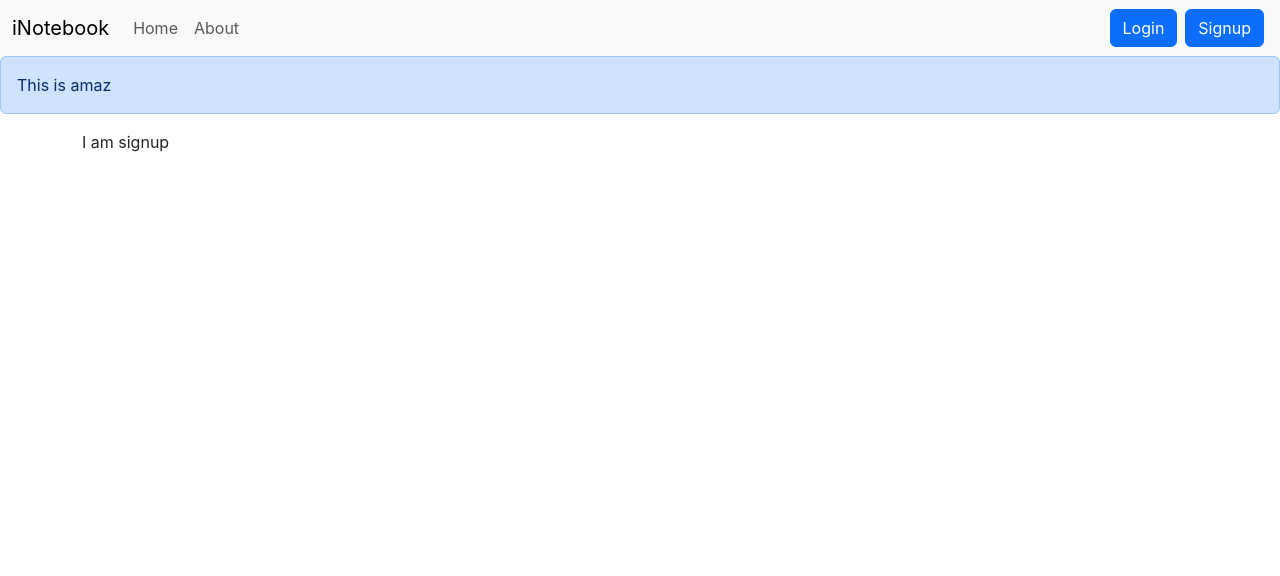
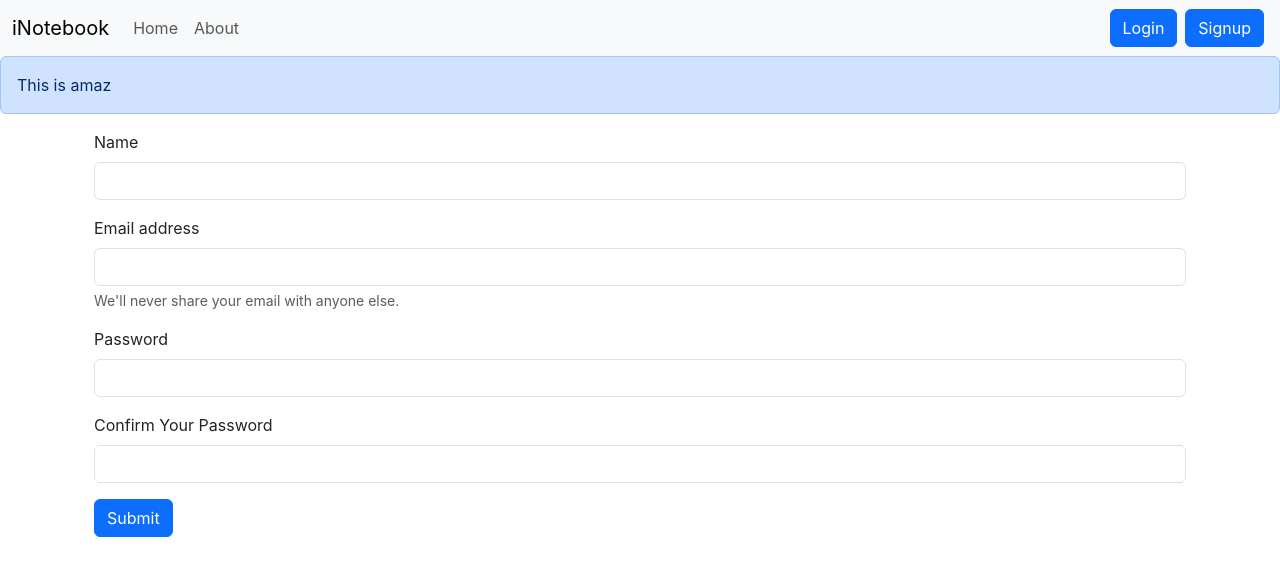
Before and after one commit to MithileshIruvuri02/CodeAlphaInternship_Recipe_Book, a React (Create React App) app: page /signup in a window 1280 px wide. Shown: the top 576 px of the page. Built offline with nearby package versions, Linux system fonts and the light colour scheme; the HTML template or start-up script is replaced by a standard one.

Commit message:
Adding SignUp component

```diff
--- a/src/components/Signup.js
+++ b/src/components/Signup.js
@@ -1,9 +1,61 @@
 import React from 'react'
+import { useState } from 'react';
+import { useNavigate } from 'react-router-dom';
+const Signup = () => {
 
-const Signup = () => {
+  const [credential, setCredential] = useState({ name: "", email: "", password: "", cpassword: "" })
+
+  let navigate = useNavigate();
+
+  const handleSubmit = async (e) => {
+    e.preventDefault();
+    const response = await fetch("http://localhost:5000/api/auth/createuser", {
+      method: 'POST',
+      headers: {
+        'Content-Type': "application/json",
+      },
+      body: JSON.stringify({ name: credential.name, email: credential.email, password: credential.password })
+
+    });
+    const json = await response.json()
+    console.log(json);
+
+    if (json.success) {
+      // save the auth token and redirect
+      localStorage.setItem('token', json.authtoken);
+      navigate("/home");
+    }
+    else {
+      alert("Please enter valid credentials")
+    }
+  }
+
+  const onChange = (e) => {
+    setCredential({ ...credential, [e.target.name]: e.target.value })
+  }
+
   return (
-    <div>
-      I am signup
+    <div className='container'>
+      <form onSubmit={handleSubmit}>
+        <div className="mb-3">
+          <label htmlFor="exampleInputEmail1" className="form-label">Name</label>
+          <input type="text" className="form-control" id="name" name='name' onChange={onChange} aria-describedby="emailHelp" />
+        </div>
+        <div className="mb-3">
+          <label htmlFor="exampleInputEmail1" className="form-label">Email address</label>
+          <input type="email" className="form-control" id="email" name='email' onChange={onChange} aria-describedby="emailHelp" />
+          <div id="emailHelp" className="form-text">We'll never share your email with anyone else.</div>
+        </div>
+        <div className="mb-3">
+          <label htmlFor="exampleInputPassword1" className="form-label">Password</label>
+          <input type="password" className="form-control" id="password" name='password' onChange={onChange} minLength={5} required/>
+        </div>
+        <div className="mb-3">
+          <label htmlFor="exampleInputPassword1" className="form-label">Confirm Your Password</label>
+          <input type="password" className="form-control" id="cpassword" name='cpassword' onChange={onChange} minLength={5} required/>
+        </div>
+        <button type="submit" className="btn btn-primary">Submit</button>
+      </form>
     </div>
   )
 }
```
Also changed, not shown: 1 other file (tests, documents, lock files or other folders).
